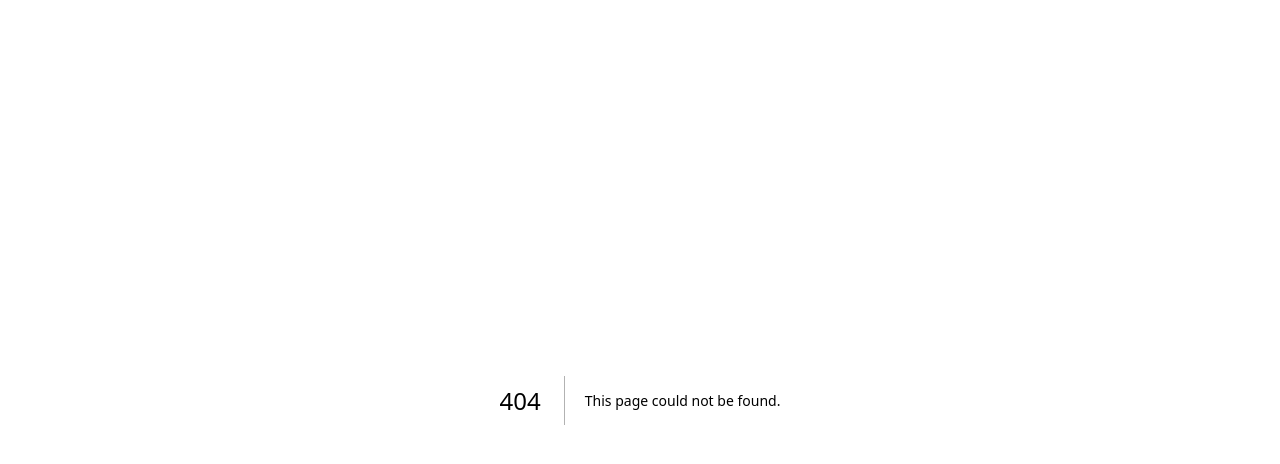
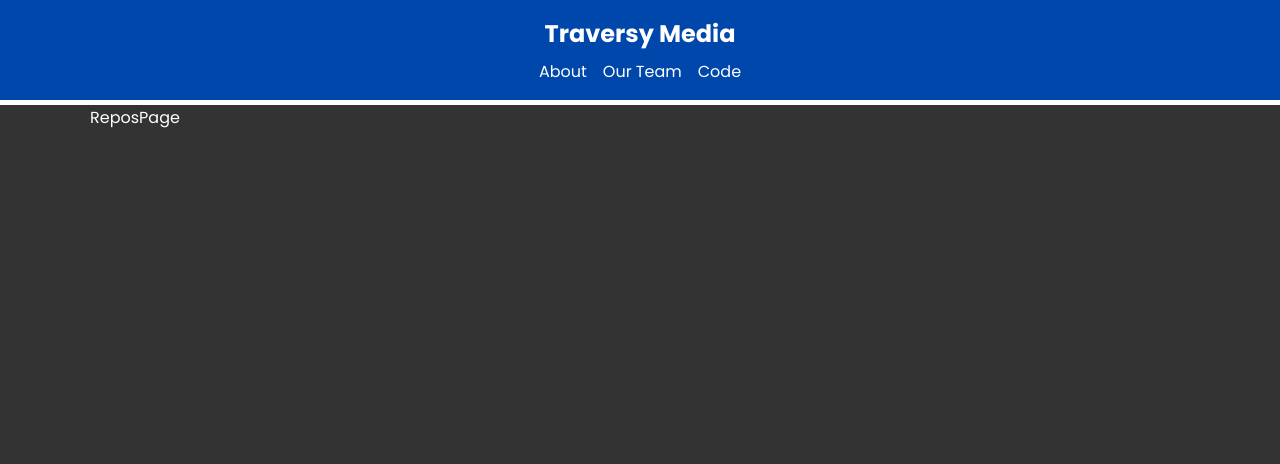
Before and after one commit to marykhodaparast/next_13_crash, a Next.js app: page /code/repos in a window 1280 px wide. Before the commit this address had no page. Shown: the top 464 px of the page. Built offline with nearby package versions, Linux system fonts and the light colour scheme.

Commit message:
creating header and code/repost page

```diff
--- /dev/null
+++ b/app/code/repos/page.jsx
@@ -0,0 +1,9 @@
+import React from 'react'
+
+const ReposPage = () => {
+  return (
+    <div>ReposPage</div>
+  )
+}
+
+export default ReposPage
--- /dev/null
+++ b/app/components/Header.jsx
@@ -0,0 +1,20 @@
+import Link from "next/link";
+
+const Header = () => {
+  return (
+    <header className="header">
+      <div className="container">
+        <div className="logo">
+          <Link href="/">Traversy Media</Link>
+        </div>
+        <div className="links">
+          <Link href="/about">About</Link>
+          <Link href="/about/team">Our Team</Link>
+          <Link href="/code/repos">Code</Link>
+        </div>
+      </div>
+    </header>
+  );
+};
+
+export default Header;
--- a/app/layout.jsx
+++ b/app/layout.jsx
@@ -1,4 +1,5 @@
-import { Geist, Geist_Mono } from "next/font/google";
+import { Geist, Geist_Mono, Poppins } from "next/font/google";
+import Header from './components/Header';
 import "./globals.css";
 
 const geistSans = Geist({
@@ -11,19 +12,23 @@ const geistMono = Geist_Mono({
   subsets: ["latin"],
 });
 
+const poppins = Poppins({
+  weight: ["400", "700"],
+  subsets: ["latin"],
+});
+
 export const metadata = {
   title: "Traversy Media",
   description: "Web development tutorials and courses",
-  keywords: "Web development, Web desing, html, css, js"
+  keywords: "Web development, Web desing, html, css, js",
 };
 
 export default function RootLayout({ children }) {
   return (
     <html lang="en">
-      <body
-        className={`${geistSans.variable} ${geistMono.variable} antialiased`}
-      >
-        {children}
+      <body className={poppins.className}>
+        <Header/>
+        <main className="container">{children}</main>
       </body>
     </html>
   );
```
Also changed, not shown: 1 other file (tests, documents, lock files or other folders).
